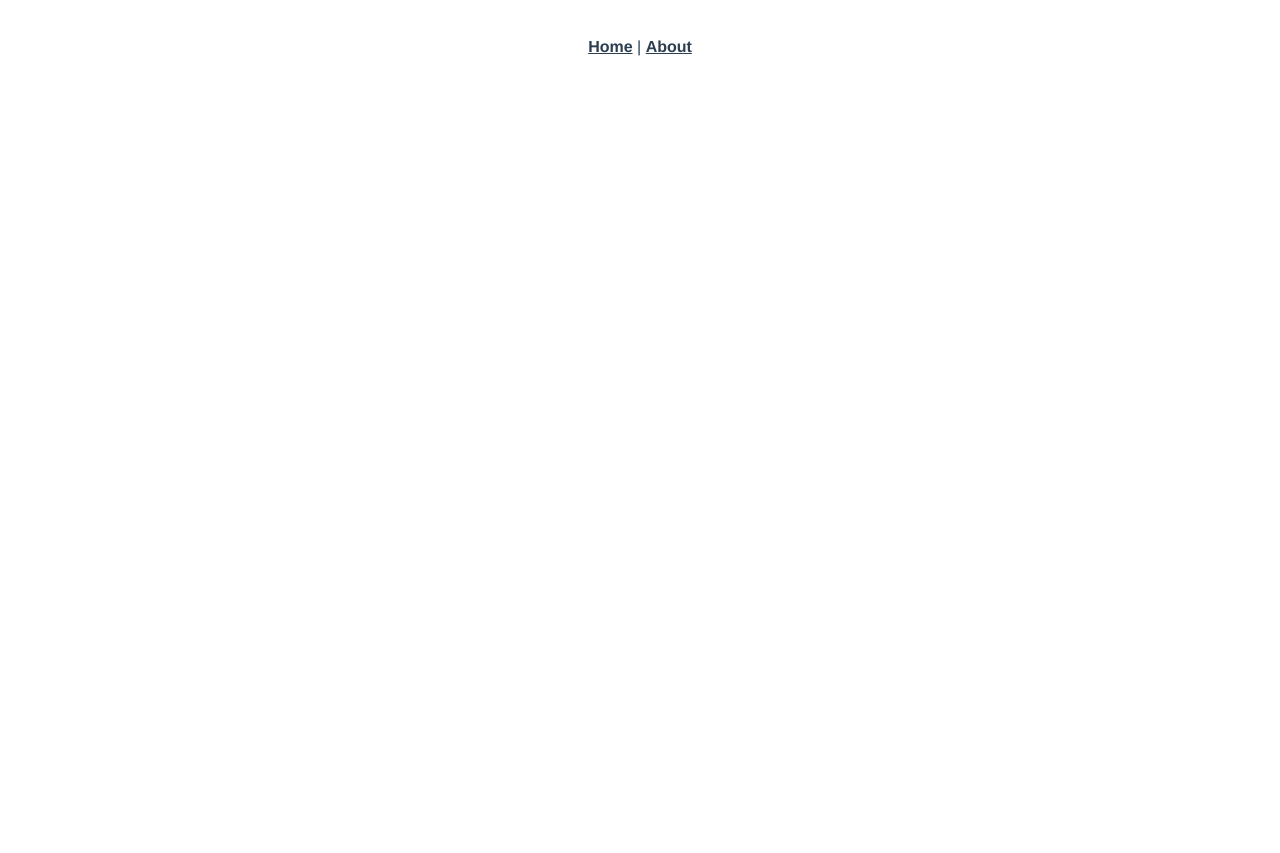
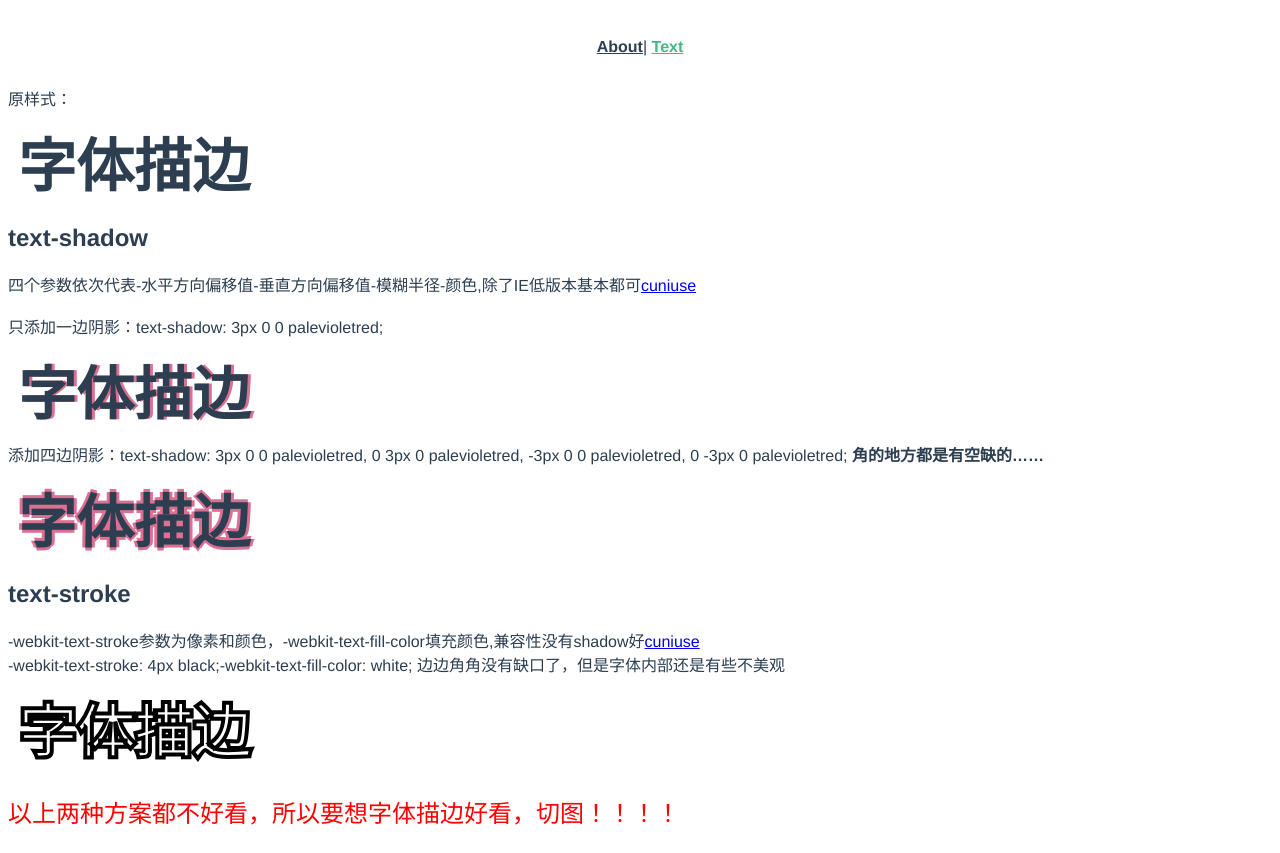
Before and after one commit to YaseminLi/daydayup, a Vue app: page /#/text in a window 1280 px wide. Before the commit the page ends 800 px from the top, so only its background shows below. Built offline with nearby package versions, Linux system fonts and the light colour scheme.

Commit message:
text-shadow

```diff
--- a/src/App.vue
+++ b/src/App.vue
@@ -1,10 +1,11 @@
 <template>
   <div id="app">
     <div id="nav">
-      <router-link to="/">Home</router-link> |
-      <router-link to="/about">About</router-link>
+      <!-- <router-link to="/">Login</router-link> | -->
+      <router-link to="/about">About</router-link>|
+      <router-link to="/text">Text</router-link>
     </div>
-    <router-view/>
+    <router-view />
   </div>
 </template>
 
@@ -13,12 +14,13 @@
   font-family: Avenir, Helvetica, Arial, sans-serif;
   -webkit-font-smoothing: antialiased;
   -moz-osx-font-smoothing: grayscale;
-  text-align: center;
+  // text-align: center;
   color: #2c3e50;
 }
 
 #nav {
   padding: 30px;
+  text-align: center;
 
   a {
     font-weight: bold;
--- a/src/components/HelloWorld.vue
+++ b/src/components/HelloWorld.vue
@@ -1,41 +1,50 @@
 <template>
   <div class="hello">
-    <h1>{{ msg }}</h1>
-    <p>
-      For a guide and recipes on how to configure / customize this project,<br>
-      check out the
-      <a href="https://cli.vuejs.org" target="_blank" rel="noopener">vue-cli documentation</a>.
-    </p>
-    <h3>Installed CLI Plugins</h3>
-    <ul>
-      <li><a href="https://github.com/vuejs/vue-cli/tree/dev/packages/%40vue/cli-plugin-babel" target="_blank" rel="noopener">babel</a></li>
-      <li><a href="https://github.com/vuejs/vue-cli/tree/dev/packages/%40vue/cli-plugin-router" target="_blank" rel="noopener">router</a></li>
-      <li><a href="https://github.com/vuejs/vue-cli/tree/dev/packages/%40vue/cli-plugin-eslint" target="_blank" rel="noopener">eslint</a></li>
-    </ul>
-    <h3>Essential Links</h3>
-    <ul>
-      <li><a href="https://vuejs.org" target="_blank" rel="noopener">Core Docs</a></li>
-      <li><a href="https://forum.vuejs.org" target="_blank" rel="noopener">Forum</a></li>
-      <li><a href="https://chat.vuejs.org" target="_blank" rel="noopener">Community Chat</a></li>
-      <li><a href="https://twitter.com/vuejs" target="_blank" rel="noopener">Twitter</a></li>
-      <li><a href="https://news.vuejs.org" target="_blank" rel="noopener">News</a></li>
-    </ul>
-    <h3>Ecosystem</h3>
-    <ul>
-      <li><a href="https://router.vuejs.org" target="_blank" rel="noopener">vue-router</a></li>
-      <li><a href="https://vuex.vuejs.org" target="_blank" rel="noopener">vuex</a></li>
-      <li><a href="https://github.com/vuejs/vue-devtools#vue-devtools" target="_blank" rel="noopener">vue-devtools</a></li>
-      <li><a href="https://vue-loader.vuejs.org" target="_blank" rel="noopener">vue-loader</a></li>
-      <li><a href="https://github.com/vuejs/awesome-vue" target="_blank" rel="noopener">awesome-vue</a></li>
-    </ul>
+    <div v-for="(fruit, index) in fruits" v-show="fruit.count > 5" :key="index">
+      <div translate=no>{{ fruit.name }}</div>
+    </div>
+    <div contenteditable="true" dir="rtl" title="title"> jsopieugo[iwh</div>
+    <template v-if="show">
+      <div autocapitalize='on'>show is true</div>
+      <input autocapitalize='on' />
+    </template>
+    <button   style="margin-top:500px" @click="show = !show">clivkkk</button>
+    <a>#######</a>
+    <a href="#">#######</a>
+    <a href="javascript:void(0)">javascript:void(0)</a>
+    <button accesskey="/" @click="accesskeyClick()">accesskey</button>
   </div>
 </template>
 
 <script>
 export default {
   name: 'HelloWorld',
+  data () {
+    return {
+      show: true,
+      fruits: [
+        {
+          name: 'apple',
+          count: 6
+        },
+        {
+          name: 'pear',
+          count: 4
+        },
+        {
+          name: 'peach',
+          count: 9
+        }
+      ]
+    }
+  },
   props: {
     msg: String
+  },
+  methods: {
+    accesskeyClick () {
+      console.log('accesskey')
+    }
   }
 }
 </script>
--- /dev/null
+++ b/src/components/TextShadow.vue
@@ -0,0 +1,49 @@
+<template>
+  <div class="text">
+    原样式：
+    <div class="content">字体描边</div>
+    <h2>text-shadow</h2>
+    四个参数依次代表-水平方向偏移值-垂直方向偏移值-模糊半径-颜色,除了IE低版本基本都可<a
+      href="https://www.caniuse.com/#search=text-shadow"
+      >cuniuse</a
+    ><br /><br />
+    只添加一边阴影：text-shadow: 3px 0 0 palevioletred;
+    <div class="content shadow-single">字体描边</div>
+    添加四边阴影：text-shadow: 3px 0 0 palevioletred, 0 3px 0 palevioletred,
+    -3px 0 0 palevioletred, 0 -3px 0 palevioletred;
+    <strong>角的地方都是有空缺的……</strong>
+    <div class="content shadow-around">字体描边</div>
+    <h2>text-stroke</h2>
+    -webkit-text-stroke参数为像素和颜色，-webkit-text-fill-color填充颜色,兼容性没有shadow好<a
+      href="https://www.caniuse.com/#search=-webkit-text-stroke"
+      >cuniuse</a
+    ><br />
+    -webkit-text-stroke: 4px black;-webkit-text-fill-color: white;
+    边边角角没有缺口了，但是字体内部还是有些不美观
+    <div class="content stroke">字体描边</div>
+    <P>以上两种方案都不好看，所以要想字体描边好看，切图！！！！</P>
+  </div>
+</template>
+
+<style lang="scss" scoped>
+.content {
+  margin: 10px;
+  font-weight: 900;
+  font-size: 58px;
+}
+.shadow-single {
+  text-shadow: 3px 0 0 palevioletred;
+}
+.shadow-around {
+  text-shadow: 3px 0 0 palevioletred, 0 3px 0 palevioletred,
+    -3px 0 0 palevioletred, 0 -3px 0 palevioletred;
+}
+.stroke {
+  -webkit-text-stroke: 4px black;
+  -webkit-text-fill-color: white;
+}
+p {
+  color: red;
+  font-size: 24px;
+}
+</style>
--- a/src/router/index.js
+++ b/src/router/index.js
@@ -1,22 +1,28 @@
 import Vue from 'vue'
 import VueRouter from 'vue-router'
-import Home from '../views/Home.vue'
+// import Login from '../views/Login.vue'
+// import Text from '../views/Text.vue'
 
 Vue.use(VueRouter)
 
 const routes = [
   {
     path: '/',
-    name: 'Home',
-    component: Home
+    redirect: '/about'
   },
   {
     path: '/about',
     name: 'About',
+    component: () =>
+      import(/* webpackChunkName: "about" */ '../views/About.vue')
+  },
+  {
+    path: '/text',
+    name: 'Text',
     // route level code-splitting
     // this generates a separate chunk (about.[hash].js) for this route
     // which is lazy-loaded when the route is visited.
-    component: () => import(/* webpackChunkName: "about" */ '../views/About.vue')
+    component: () => import(/* webpackChunkName: "about" */ '../views/Text.vue')
   }
 ]
 
--- a/src/views/Home.vue
+++ /dev/null
@@ -1,18 +0,0 @@
-<template>
-  <div class="home">
-    <img alt="Vue logo" src="../assets/logo.png">
-    <HelloWorld msg="Welcome to Your Vue.js App"/>
-  </div>
-</template>
-
-<script>
-// @ is an alias to /src
-import HelloWorld from '@/components/HelloWorld.vue'
-
-export default {
-  name: 'Home',
-  components: {
-    HelloWorld
-  }
-}
-</script>
--- /dev/null
+++ b/src/views/Login.vue
@@ -0,0 +1,39 @@
+<template>
+  <div class="Login">
+    <header>
+    <hgroup>
+        <h1> Recall Fan Page </h1>
+        <h2> Only for people who want the memory of a lifetime. </h2>
+    </hgroup>
+</header>
+<form action="" method="get">
+    <label for="username">姓名:</label>
+    <!-- <input id="username" name="username" type="text" placeholder="4-10个英文字母" pattern="[A-Za-z]{4,10}" required="required" autofocus /> -->
+    <input type="text" pattern="^\s{1}$" oninvalid="setCustomValidity('请输入1位数字')"/>
+    <input type="email"  oninvalid="setCustomValidity('请输入有效邮箱格式')"/>
+    <button type="submit">提交</button>
+</form>
+    <img alt="Vue logo" src="../assets/logo.png" />
+    <p>This is an image of something interesting</p>
+    <figure>
+    <img src="../assets/logo.png" alt="About image" />
+    <figcaption>
+        <p>This is an image of something interesting. </p>
+    </figcaption>
+</figure>
+<input type="email" />
+    <HelloWorld msg="Welcome to Your Vue.js App" />
+  </div>
+</template>
+
+<script>
+// @ is an alias to /src
+import HelloWorld from '@/components/HelloWorld.vue'
+
+export default {
+  name: 'Login',
+  components: {
+    HelloWorld
+  }
+}
+</script>
--- /dev/null
+++ b/src/views/Text.vue
@@ -0,0 +1,14 @@
+<template>
+  <TextShadow />
+</template>
+
+<script>
+import TextShadow from '../components/TextShadow'
+export default {
+  components: {
+    TextShadow
+  }
+}
+</script>
+
+<style></style>
--- /dev/null
+++ b/vue.config.js
@@ -0,0 +1,6 @@
+module.exports = {
+  devServer: {
+    port: 8000,
+    open: true
+  }
+}
```
Also changed, not shown: .prettierrc.js (added), 2 other files (tests, documents, lock files or other folders).
